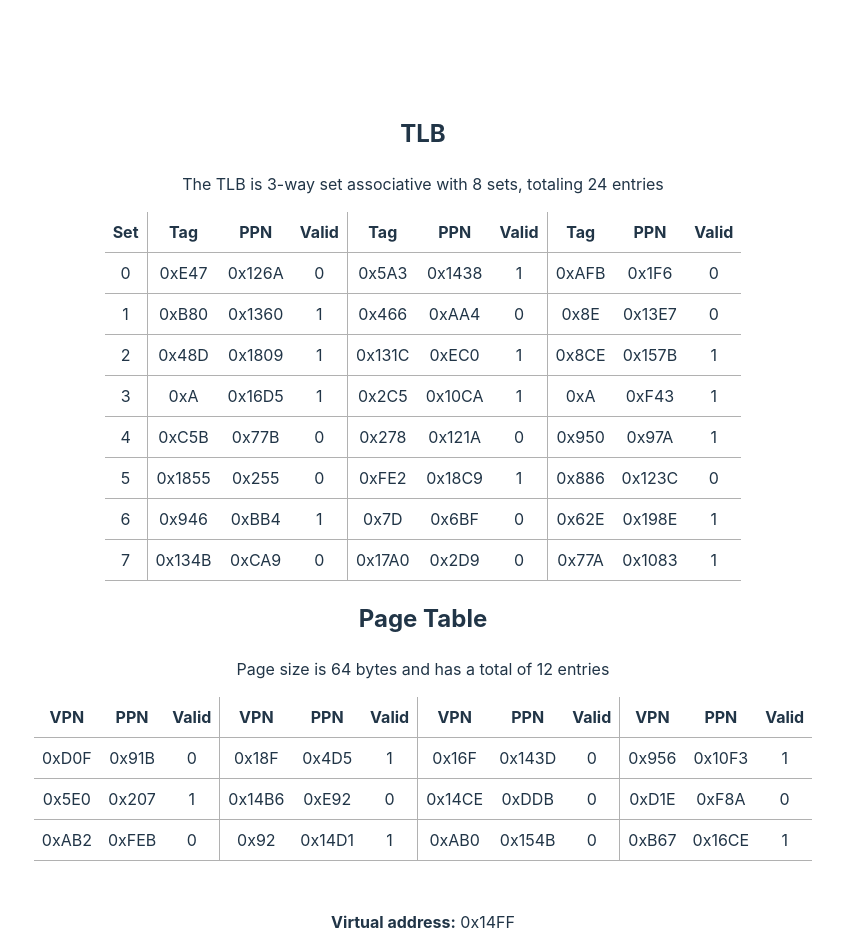
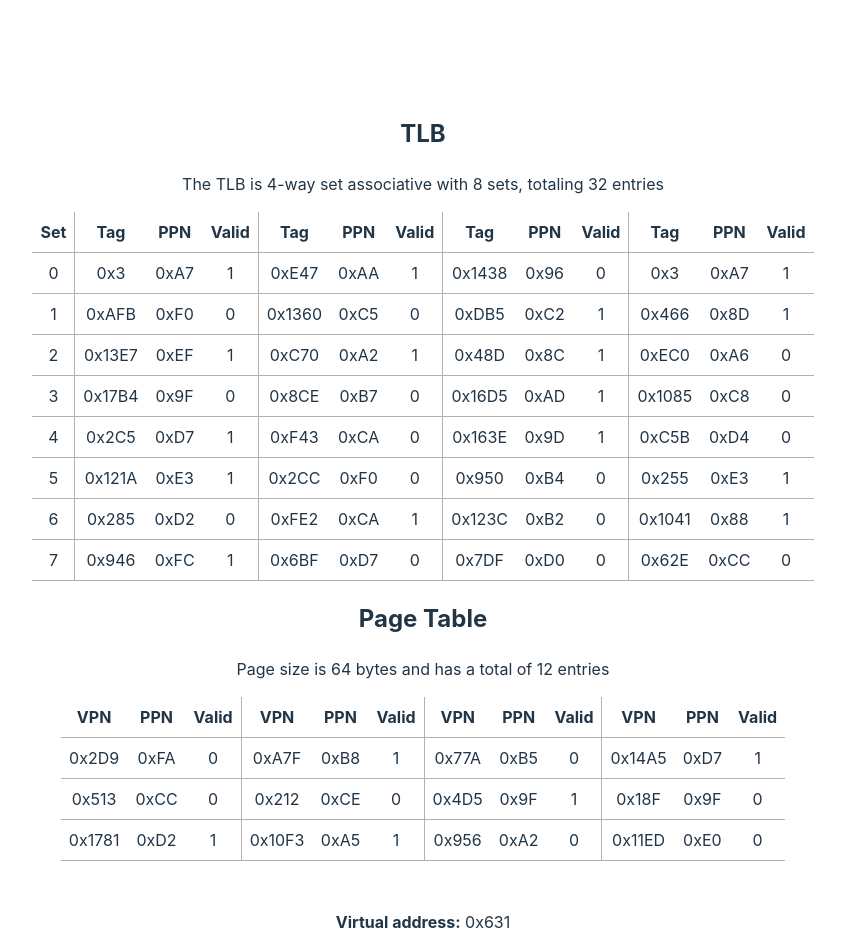
Before and after one commit to MahmoodSeoud/VMAT, a React (Vite) app: page / in a window 1280 px wide. Shown: the top 952 px of the page, without its empty margins (217-1062 px from the left). Built offline with nearby package versions, Linux system fonts and the light colour scheme.

Commit message:
bugfix size for phys address

```diff
--- a/src/App.tsx
+++ b/src/App.tsx
@@ -58,8 +58,8 @@ export type Bit = typeof bitMap[keyof typeof bitMap];
 
 
 // ----- Given parameters for exercis
-const virtualAddressBitWidth = createRandomNumber(10, 14); // VAS
-const physicalAddressBitWidth = createRandomNumber(10, 14); // PAS
+// PPN bit size + log2(pagesize)
+
 export const TLBSets = 2 ** createRandomNumber(2, 4);
 export const TLBWays = createRandomNumber(3, 5);
 
@@ -69,9 +69,11 @@ export const pageSize = possiblePageSizes[Math.floor(Math.random() * possiblePag
 export const PageTableSize = createRandomNumber(3, 5); // PTS
 
 const VPO = Math.log2(pageSize);
-console.log("VPO", VPO)
 const TLBI = Math.log2(TLBSets);
+const PPN = createRandomNumberWith(8);
 
+const virtualAddressBitWidth = createRandomNumber(10, 14); // VAS
+const physicalAddressBitWidth = PPN.toString(2).length + VPO;
 
 
 // -----------
@@ -97,6 +99,13 @@ function createRandomNumberWith(bitLength: number): number {
   return createRandomNumber(2 ** (bitLength - 1), 2 ** bitLength)
 }
 
+console.log("suppoed to be 8", createRandomNumberWith(8));
+console.log("suppoed to be 8", createRandomNumberWith(8));
+console.log("suppoed to be 8", createRandomNumberWith(8));
+console.log("suppoed to be 8", createRandomNumberWith(8));
+console.log("suppoed to be 8", createRandomNumberWith(8));
+
+
 // Create a random number between a and b
 function createRandomNumber(a: number, b: number) {
   return Math.floor(Math.random() * (b - a)) + a;
@@ -106,7 +115,7 @@ function createRandomNumber(a: number, b: number) {
 function createTableEntry<TObj extends TLB_TABLE_ENTRY | PAGE_TABLE_ENTRY>(entry: TObj): TObj {
 
   const valid: Bit = Math.floor(Math.random() * 2) as Bit;
-  const ppn: number = createRandomNumber(0, 6666);
+  const ppn: number = createRandomNumberWith(8);
   const tag: number = createRandomNumber(0, 6666);
   const vpn: number = createRandomNumber(0, 6666);
 
@@ -190,6 +199,9 @@ function App(): JSX.Element {
       console.log('------------------------------------')
       console.log("virtualAddressBitWidth", virtualAddressBitWidth)
       console.log("physicalAddressBitWidth", physicalAddressBitWidth)
+      console.log("PPN", PPN)
+      console.log("PPN (hex)", PPN.toString(16))
+      console.log("PPN (bin)", PPN.toString(2))
       console.log("pageSize", pageSize)
       console.log("TLBSets", TLBSets)
       console.log("TLBWays", TLBWays)
@@ -234,17 +246,21 @@ function App(): JSX.Element {
         const index = TLB_TABLE[TLBI_value][Math.floor(Math.random() * TLB_TABLE[0].length)];
         index.tag = TLBT_value;
         index.valid = 1;
-        const PPN = index.ppn.toString(16);
+        index.ppn = PPN;
+
+        //const PPN = index.ppn.toString(16);
+
+        const VPN = Number("0b"+TLBT_bits + TLBI_bits).toString(16);
 
         facitObj = {
           VirtualAddress: generatedVirtualAddress.toString(2),
-          VPN: (TLBT_value + TLBI_value).toString(16),
+          VPN: VPN,
           TLBI: TLBI_value.toString(16),
           TLBT: TLBT_value.toString(16),
           TLBHIT: 'Y',
           PageFault: 'N',
-          PPN: PPN,
-          PhysicalAddress: index.ppn.toString(2) + VPO_bits // TODO bug : this becomes much longer than the random physical address in bits
+          PPN: index.ppn.toString(16),
+          PhysicalAddress: index.ppn.toString(2) + VPO_bits
         }
 
         break;
```
